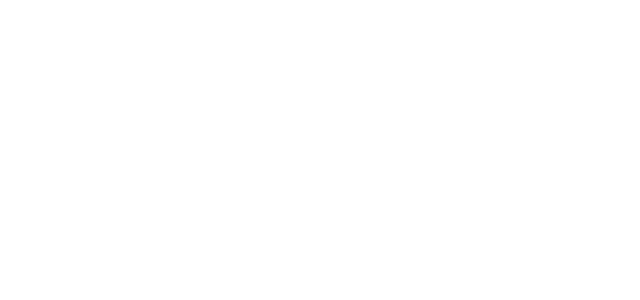
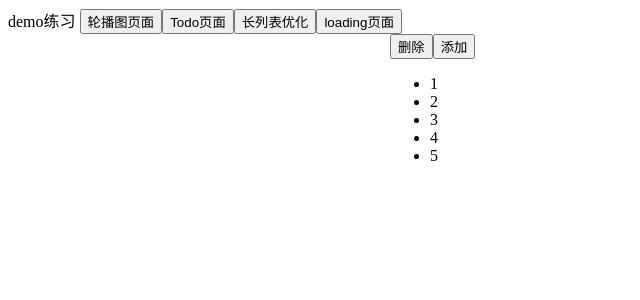
Before and after one commit to Ma-Yuhang/my-blog-vue3, a Vue app: page /#/demo/todo in a window 1280 px wide. Before the commit this address had no page. Shown: the top 300 px of the page, without its empty margins (0-640 px from the left). Built offline with nearby package versions, Linux system fonts and the light colour scheme; the HTML template or start-up script is replaced by a standard one.

Commit message:
feat:修改路由路径

```diff
--- /dev/null
+++ b/src/views/demo/index.vue
@@ -0,0 +1,32 @@
+<template>
+  <div>
+    demo练习
+    <button @click="goCarousel">轮播图页面</button>
+    <button @click="goTodo">Todo页面</button>
+    <button @click="goLongList">长列表优化</button>
+    <button @click="goLoading">loading页面</button>
+    <router-view></router-view>
+  </div>
+</template>
+
+<script setup>
+import { useRouter } from 'vue-router';
+
+// 路由对象
+const $router = useRouter()
+console.log($router.getRoutes());
+const goTodo = () => {
+  $router.push('/demo/todo')
+}
+const goCarousel = () => {
+  $router.push('/demo/carousel')
+}
+const goLongList = () => {
+  $router.push('/demo/longList')
+}
+const goLoading = () => {
+  $router.push('/demo/loading')
+}
+</script>
+
+<style scoped></style>
--- a/src/views/longList/index.vue
+++ b/src/views/demo/longList/index.vue
@@ -10,8 +10,8 @@
 
 <script setup>
 import { reactive } from 'vue'
-import LongListItem from '../../components/longListItem.vue'
-import RecycleScroller from '../../components/RecycleScroller.vue'
+import LongListItem from '@/components/longListItem.vue'
+import RecycleScroller from '@/components/RecycleScroller.vue'
 // 长列表数据
 let listData = reactive([])
 
--- a/src/views/home/index.vue
+++ b/src/views/home/index.vue
@@ -1,31 +1,11 @@
 <template>
   <div>
-    app组件
-    <button @click="goCarousel">轮播图页面</button>
-    <button @click="goTodo">Todo页面</button>
-    <button @click="goLongList">长列表优化</button>
-    <button @click="goLoading">loading页面</button>
+    home
   </div>
 </template>
 
 <script setup>
-import { useRouter } from 'vue-router';
 
-// 路由对象
-const $router = useRouter()
-
-const goTodo = () => {
-  $router.push('/todo')
-}
-const goCarousel = () => {
-  $router.push('/carousel')
-}
-const goLongList = () => {
-  $router.push('/longList')
-}
-const goLoading = () => {
-  $router.push('/loading')
-}
 </script>
 
 <style scoped></style>
--- a/vite.config.js
+++ b/vite.config.js
@@ -1,7 +1,12 @@
 import { defineConfig } from 'vite'
 import vue from '@vitejs/plugin-vue'
-
+import path from 'path';
 // https://vitejs.dev/config/
 export default defineConfig({
   plugins: [vue()],
+  resolve: {
+    alias: {
+      '@': path.resolve(__dirname, 'src'),
+    },
+  },
 })
```
Also changed, not shown: src/router/index.js (+15 -9 lines), src/views/demo/carousel/index.vue (renamed from src/views/carousel/index.vue), src/views/demo/loading/index.vue (renamed from src/views/loading/index.vue), src/views/demo/todo/index.vue (renamed from src/views/todo/index.vue).
